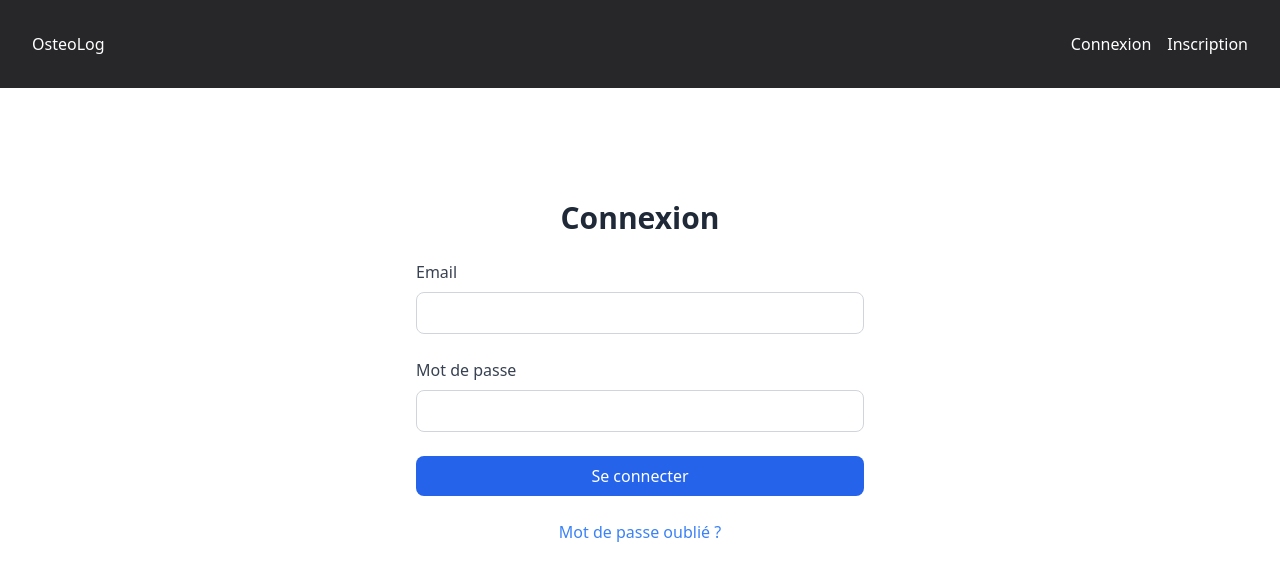
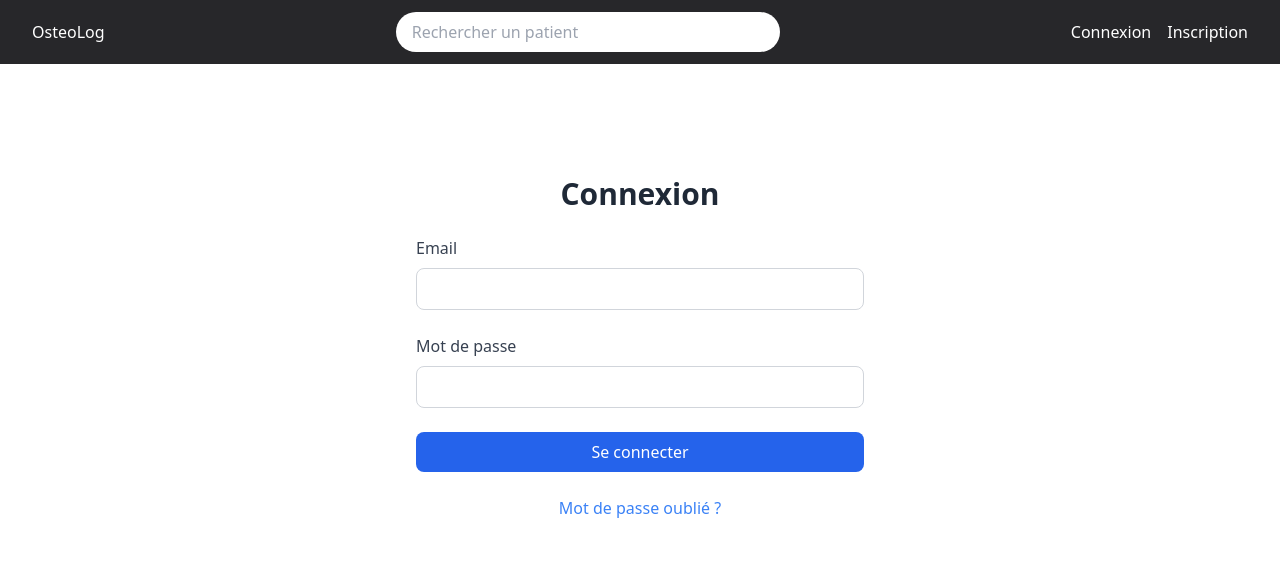
Before and after one commit to learllr/osphy, a React (Vite) app in the folder frontend/: page /login in a window 1280 px wide. Shown: the top 580 px of the page. Built offline with nearby package versions, Linux system fonts and the light colour scheme; no server answers.

Commit message:
NavBar updated (search query + padding)

```diff
--- a/frontend/src/components/common/NavBar.jsx
+++ b/frontend/src/components/common/NavBar.jsx
@@ -6,6 +6,7 @@ import LogoutModal from "../modals/LogoutModal.jsx";
 export default function NavBar() {
   const { isAuthenticated, logoutUser } = useUser();
   const [showLogoutModal, setShowLogoutModal] = useState(false);
+  const [searchQuery, setSearchQuery] = useState("");
   const isSubscribed = true;
 
   const openLogoutModal = () => {
@@ -21,13 +22,35 @@ export default function NavBar() {
     logoutUser();
   };
 
+  const handleSearchChange = (e) => {
+    setSearchQuery(e.target.value);
+  };
+
+  const handleSearchSubmit = (e) => {
+    e.preventDefault();
+    console.log("Rechercher:", searchQuery);
+  };
+
   return (
-    <nav className="flex bg-zinc-800 text-white p-8 justify-between items-center">
+    <nav className="flex bg-zinc-800 text-white px-8 py-3 justify-between items-center">
       {/* Logo à gauche */}
       <div>
         <Link to="/">
           <span>OsteoLog</span>
         </Link>
+      </div>
+
+      {/* Barre de recherche */}
+      <div className="mx-4">
+        <form onSubmit={handleSearchSubmit}>
+          <input
+            type="text"
+            placeholder="Rechercher un patient"
+            value={searchQuery}
+            onChange={handleSearchChange}
+            className="w-96 px-4 py-2 rounded-full bg-white text-black"
+          />
+        </form>
       </div>
 
       {/* Liens de navigation à droite */}
```
